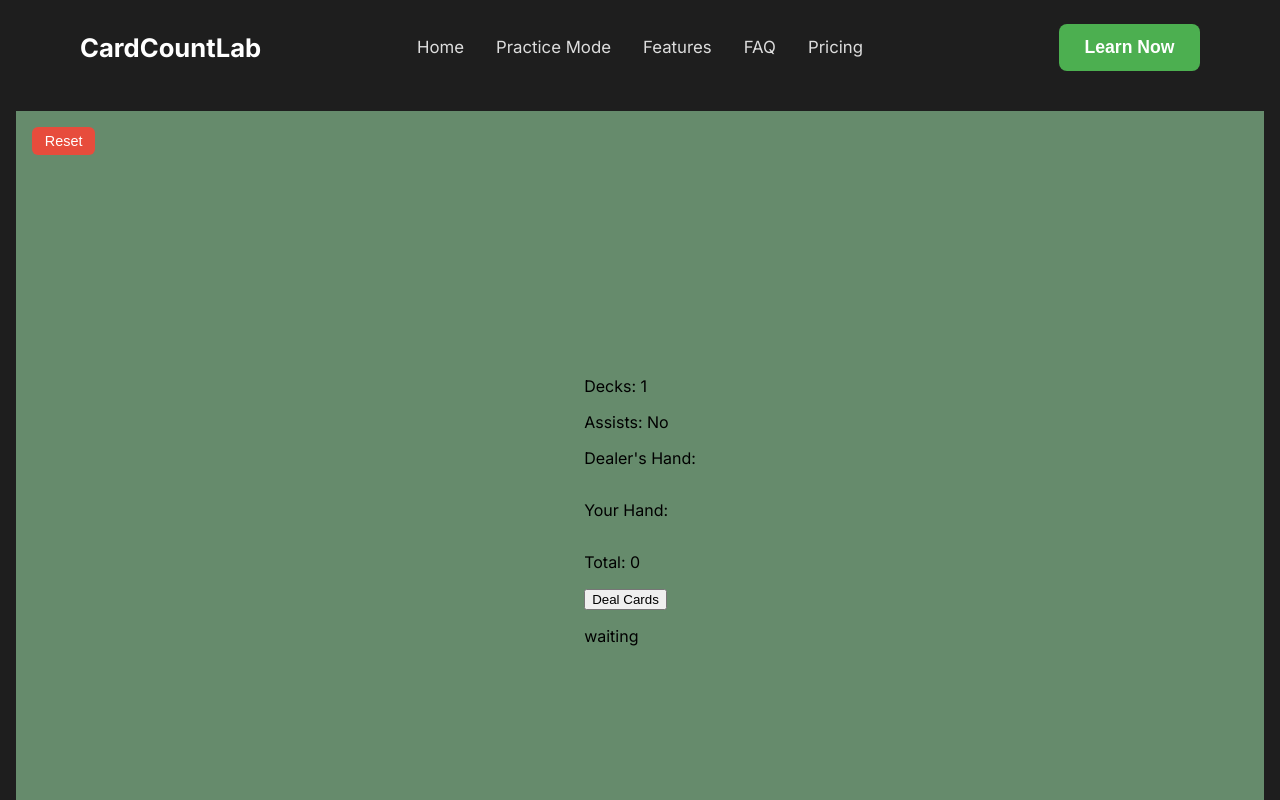
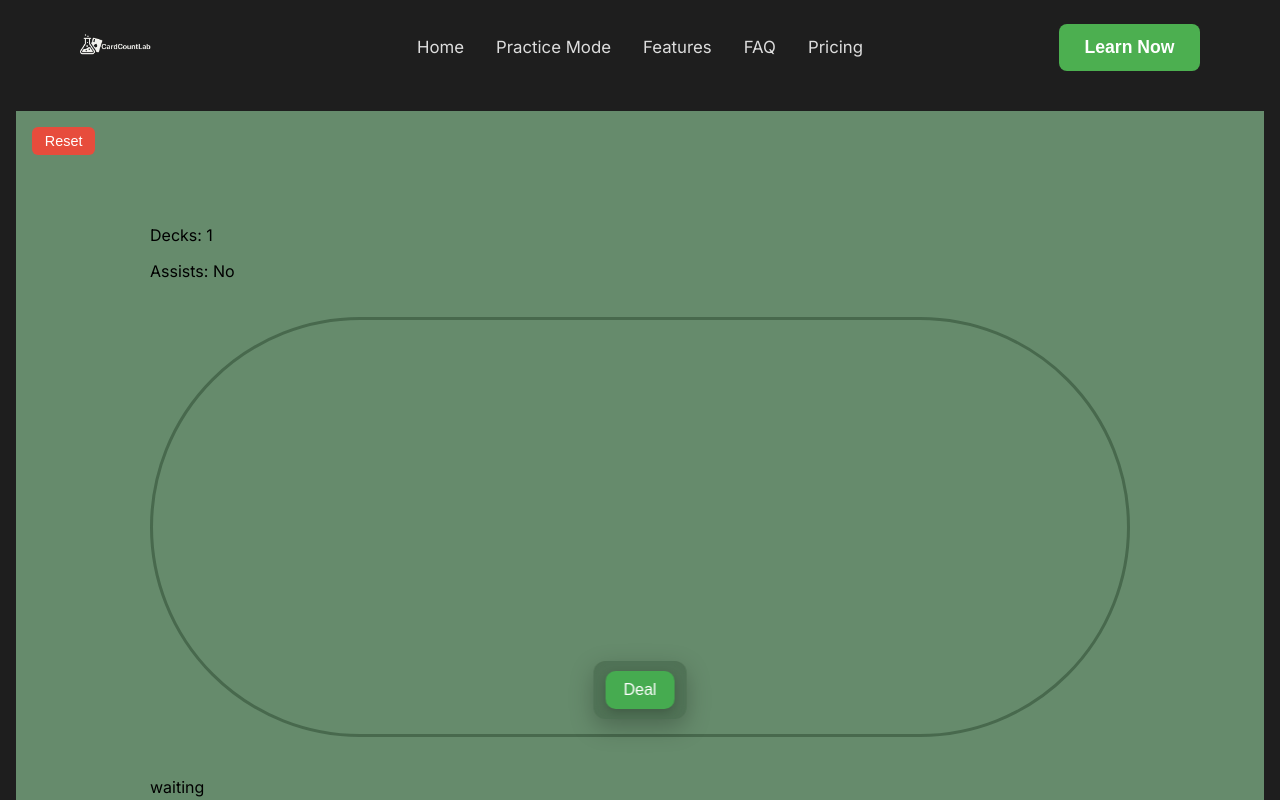
Before and after one commit to Edward-Zhao0/CardCountLab, a React (Vite) app: page /practice in a window 1280 px wide. Both pictures are taken after a click on the button "Start Practice". Built offline with nearby package versions, Linux system fonts and the light colour scheme.

Commit message:
Updated Practice Mode Graphics and UI

```diff
--- a/src/App.jsx
+++ b/src/App.jsx
@@ -2,7 +2,7 @@ import { Routes, Route } from "react-router-dom";
 import Home from "./pages/home.jsx";
 import PracticeMode from "./pages/practicemode.jsx";
 import Header from "./components/Header.jsx";
-import "./App.css"; // add global styles
+import "./App.css";
 
 const App = () => {
   return (
--- a/src/components/Header.jsx
+++ b/src/components/Header.jsx
@@ -1,12 +1,14 @@
-// Header.jsx
 import { Link } from "react-router-dom";
 import "../styles/Header.css";
+import textlogo from "../assets/LogoText.png";
 
 const Header = () => {
   return (
     <nav className="navbar">
         <div className="header-left">
-            <p className="logo">CardCountLab</p>
+            <Link to="/">
+                <img src={textlogo} alt="CardCountLab" className="logo" />
+            </Link>
         </div>
         <div className="header-center">
             <Link to="/">Home</Link>
--- a/src/components/PracticeGame.jsx
+++ b/src/components/PracticeGame.jsx
@@ -1,141 +1,121 @@
 // import "../styles/PracticeGame.css";
-import { useState } from "react";
-import { useEffect } from "react";
+import { useState, useEffect } from "react";
 import Card from "./Card.jsx";
 import "../styles/PracticeGame.css";
 
-const PracticeGame = ({numberOfDecks, assistsEnabled}) => {
+const PracticeGame = ({ numberOfDecks, assistsEnabled }) => {
   const [deck, setDeck] = useState(shuffleDeck(generateDeck(numberOfDecks)));
   const [playerHand, setPlayerHand] = useState([]);
   const [dealerHand, setDealerHand] = useState([]);
   const [gameStatus, setGameStatus] = useState("waiting"); // "waiting", "in-progress", "player-bust", "dealer-bust", "player-win", "dealer-win", "push"
   const [showStartButton, setShowStartButton] = useState(true);
-    const [dealId, setDealId] = useState(0); //This is used so that the animation does not restart for every time I press stand or press hit
+  const [dealId, setDealId] = useState(0);
   const [dealerHoleHidden, setDealerHoleHidden] = useState(true);
 
   useEffect(() => {
-        if (gameStatus === "player-bust" || gameStatus === "dealer-bust" || gameStatus === "player-win" || gameStatus === "dealer-win" || gameStatus === "push") {
+    if (
+      gameStatus === "player-bust" ||
+      gameStatus === "dealer-bust" ||
+      gameStatus === "player-win" ||
+      gameStatus === "dealer-win" ||
+      gameStatus === "push"
+    ) {
       setShowStartButton(true);
     }
   }, [gameStatus]);
 
   useEffect(() => {
-        if (calculateHandTotal(playerHand) > 21) {
-          setGameStatus("player-bust");
-        }
+    if (calculateHandTotal(playerHand) > 21) setGameStatus("player-bust");
   }, [playerHand]);
 
   useEffect(() => {
-        if (calculateHandTotal(dealerHand) > 21) {
-          setGameStatus("dealer-bust");
-        }
+    if (calculateHandTotal(dealerHand) > 21) setGameStatus("dealer-bust");
   }, [dealerHand]);
 
-
-
   function generateDeck(numDecks) {
-        const suits = ['Hearts', 'Diamonds', 'Clubs', 'Spades'];
-        const values = [
-            'A', '2', '3', '4', '5', '6', '7', '8', '9', '10',
-            'J', 'Q', 'K'
-        ];
+    const suits = ["Hearts", "Diamonds", "Clubs", "Spades"];
+    const values = ["A", "2", "3", "4", "5", "6", "7", "8", "9", "10", "J", "Q", "K"];
     let deck = [];
-        for (let i = 0; i<numDecks; i++) {
+    for (let i = 0; i < numDecks; i++) {
       for (let j = 0; j < suits.length; j++) {
-                for (let k = 0; k <values.length; k++) {
-                    deck.push({suit: suits[j], value: values[k]});
+        for (let k = 0; k < values.length; k++) {
+          deck.push({ suit: suits[j], value: values[k] });
         }
       }
     }
     return deck;
   }
 
-    function shuffleDeck(deck) {
-        //Use the Fisher-Yates shuffle algorithm
-        for (let i = deck.length - 1; i > 0; i--) {
-            //Random int 0 <= j <= i
-            let j = Math.floor((Math.random() * (i+1)));
-            //Swap cards
-            let placeholder = deck[i];
-            deck[i] = deck[j];
-            deck[j] = placeholder;
+  function shuffleDeck(d) {
+    for (let i = d.length - 1; i > 0; i--) {
+      const j = Math.floor(Math.random() * (i + 1));
+      [d[i], d[j]] = [d[j], d[i]];
     }
-        return deck;
+    return d;
   }
 
-    function dealInitialHands(deck) {
-        if (deck.length < 4) {
-            //Reshuffle if not enough cards
+  function dealInitialHands(d) {
+    if (d.length < 4) {
       setDeck(shuffleDeck(generateDeck(numberOfDecks)));
       return;
     }
-        setPlayerHand([deck[0], deck[2]]);
-        setDealerHand([deck[1], deck[3]]);
-        setDeck(deck.slice(4));
-
-        //Hide the card of the dealer
+    setPlayerHand([d[0], d[2]]);
+    setDealerHand([d[1], d[3]]);
+    setDeck(d.slice(4));
     setDealerHoleHidden(true);
-        setDealId(prev => prev + 1);
-
-
+    setDealId((p) => p + 1);
     setGameStatus("in-progress");
   }
 
-    function dealPlayerHand(deck, hand) {
-        const card = deck[0];
+  function dealPlayerHand(d, hand) {
+    const card = d[0];
     const newHand = [...hand, card];
-        const newDeck = deck.slice(1);
-
     setPlayerHand(newHand);
-        setDeck(newDeck);
+    setDeck(d.slice(1));
   }
 
-    function dealDealerHand(deck, hand) {
-        const card = deck[0];
+  function dealDealerHand(d, hand) {
+    const card = d[0];
     const newHand = [...hand, card];
-        const newDeck = deck.slice(1);
-
     setDealerHand(newHand);
-        setDeck(newDeck);
-        if (calculateHandTotal(newHand) > 21) {
-            setGameStatus("player-bust");
-        }
+    setDeck(d.slice(1));
+    if (calculateHandTotal(newHand) > 21) setGameStatus("player-bust");
   }
 
   const renderCard = (card, index) => (
-        <Card
-          key={`${card.value}-${card.suit}-${index}-${dealId}`}
-          value={card.value}
-          suit={card.suit}
-        />
+    <Card key={`${card.value}-${card.suit}-${index}-${dealId}`} value={card.value} suit={card.suit} />
   );
 
+  // Display like "8 / 18" for soft totals
+  function handDisplay(hand) {
+    if (!hand || hand.length === 0) return "";
+    let total = 0, aces = 0;
+    for (const c of hand) {
+      const v = c.value;
+      if (v === "A") { total += 11; aces++; }
+      else if (v === "K" || v === "Q" || v === "J") total += 10;
+      else total += Number(v);
+    }
+    let alt = null;
+    if (aces > 0) alt = total - 10;
+    while (total > 21 && aces > 0) { total -= 10; aces--; }
+    return (alt !== null && alt > 0 && alt !== total) ? `${alt} / ${total}` : `${total}`;
+  }
+
   function calculateHandTotal(hand) {
-        let total = 0;
-        for (let i = 0; i < hand.length; i++) {
-            if (hand[i].value === 'A') {
-                if (total + 11 > 21) {
-                    total += 1;
+    let total = 0, aces = 0;
+    for (const c of hand) {
+      const v = c.value;
+      if (v === "A") { total += 11; aces++; }
+      else if (v === "K" || v === "Q" || v === "J") total += 10;
+      else total += Number(v);
     }
-                else {
-                    total += 11;
-                }
-            }
-            else if (hand[i].value === 'K' || hand[i].value === 'Q' || hand[i].value === 'J') {
-                total += 10;
-            }
-            else{
-                total += Number((hand[i].value));
-            }
-        }
+    while (total > 21 && aces > 0) { total -= 10; aces--; }
     return total;
   }
 
-    function checkForBusts() {
-    }
-
   function hit() {
-        if (gameStatus !== "in-progress") return; // Only allow hit if game is in progress
+    if (gameStatus !== "in-progress") return;
     dealPlayerHand(deck, playerHand);
   }
 
@@ -152,31 +132,28 @@ const PracticeGame = ({numberOfDecks, assistsEnabled}) => {
 
     setDealerHand(newDealerHand);
     setDeck(newDeck);
-
-        //Reveal hole card
     setDealerHoleHidden(false);
 
     const dealerTotal = calculateHandTotal(newDealerHand);
     const playerTotal = calculateHandTotal(playerHand);
 
-        if (dealerTotal > 21) {
-          setGameStatus("dealer-bust");
-        } else if (dealerTotal > playerTotal) {
-          setGameStatus("dealer-win");
-        } else if (dealerTotal < playerTotal) {
-          setGameStatus("player-win");
-        } else {
-          setGameStatus("push");
+    if (dealerTotal > 21) setGameStatus("dealer-bust");
+    else if (dealerTotal > playerTotal) setGameStatus("dealer-win");
+    else if (dealerTotal < playerTotal) setGameStatus("player-win");
+    else setGameStatus("push");
   }
-    }
-
 
   return (
     <div className="game-screen">
       <p>Decks: {numberOfDecks}</p>
       <p>Assists: {assistsEnabled ? "Yes" : "No"}</p>
-        <div className="dealer">
-            <p>Dealer's Hand: </p>
+
+      {/* Ring Graphic */}
+      <div className="board">
+        <div className="ring" />
+
+        {/* Dealer section */}
+        <div className="dealer section">
           <div className="dealer-hand">
             {dealerHand.map((card, i) => (
               <Card
@@ -187,32 +164,41 @@ const PracticeGame = ({numberOfDecks, assistsEnabled}) => {
               />
             ))}
           </div>
+          {dealerHand.length > 0 && (
+            <div className="hand-pill dealer-pill">
+              {dealerHoleHidden ? handDisplay([dealerHand[0]]) : handDisplay(dealerHand)}
+            </div>
+          )}
         </div>
 
-        <div className="player">
-            <p>Your Hand: </p>
-            <div className="player-hand">
-                {/* Map loops through every element in array and calls function */}
-                {playerHand.map(renderCard)}
-            </div>
-            <p>Total: {calculateHandTotal(playerHand)}</p>
+        {/* Player section */}
+        <div className="player section">
+          <div className="player-hand">{playerHand.map(renderCard)}</div>
+          {playerHand.length > 0 && (
+            <div className="hand-pill player-pill">{handDisplay(playerHand)}</div>
+          )}
         </div>
 
-        <div className="controls">
-            {!showStartButton && <button className="hit-button" onClick={() => hit()}>Hit</button>}
-            {!showStartButton && <button className="stand-button" onClick={() => stand()}>Stand</button>}
-            {!showStartButton && <br />}
-            {/* If true, show, if not, hide */}
-            {showStartButton && <button
-                className="deal-button"
+        {/* Button bar */}
+        <div className="controls-bar">
+          {!showStartButton ? (
+            <>
+              <button className="game-btn secondary" onClick={hit}>Hit</button>
+              <button className="game-btn primary" onClick={stand}>Stand</button>
+            </>
+          ) : (
+            <button
+              className="game-btn primary"
               onClick={() => {
-                    setDealId(prev => prev + 1);
+                setDealId((prev) => prev + 1);
                 dealInitialHands(deck);
                 setShowStartButton(false);
               }}
             >
-                Deal Cards
-                </button> }
+              Deal
+            </button>
+          )}
+        </div>
       </div>
 
       <div className="status">
--- a/src/styles/Header.css
+++ b/src/styles/Header.css
@@ -10,12 +10,17 @@
     z-index: 1000;
   }
 
+  .logo {
+    height: 100px; /* adjust size */
+    width: auto;
+    cursor: pointer;
+  }
+
   /* Left logo */
-  .header-left .logo {
-    font-size: 1.6rem;
-    font-weight: bold;
-    margin: 0;
-    color: #fff;
+  .header-left img.logo {
+    height: 100%;          /* scale within navbar height */
+    max-height: 40px;      /* control max size */
+    width: auto;
   }
 
   /* Center nav links */
--- a/src/styles/PracticeGame.css
+++ b/src/styles/PracticeGame.css
@@ -1,66 +1,110 @@
 @keyframes deal {
-    from {
-      opacity: 0;
-      transform: translateY(-20px) rotate(-5deg);
-    }
-    to {
-      opacity: 1;
-      transform: translateY(0) rotate(0);
-    }
+  from { opacity: 0; transform: translateY(-20px) rotate(-5deg); }
+  to   { opacity: 1; transform: translateY(0) rotate(0); }
 }
 
-  .dealer-hand {
-    display: flex;
-    flex-direction: row;
-    gap: 2px;
+.board {
+  position: relative;
+  width: min(980px, 94vw);
+  height: clamp(240px, 38vw, 420px);
+  margin: 36px auto 40px;
+  background: transparent;
 }
 
-  .dealer-hand .card {
-    margin-left: -20px;
-    opacity: 0;
-    animation: deal 0.4s ease forwards;
+.ring {
+  position: absolute;
+  inset: 0;
+  border: 3px solid rgba(16, 42, 20, 0.35);
+  border-radius: 9999px;
+  pointer-events: none;
 }
 
-  /* Make first card not shift left */
-  .dealer-hand .card:first-child {
-    margin-left: 0;
+.section {
+  position: absolute;
+  left: 50%;
+  transform: translateX(-50%);
+  width: 86%;
+  display: flex;
+  flex-direction: column;
+  align-items: center;
 }
 
+.dealer.section { top: 22px; }
+.player.section { bottom: 96px; }
+
+.dealer-hand,
 .player-hand {
   display: flex;
   flex-direction: row;
   gap: 2px;
+  justify-content: center;
 }
 
+.dealer-hand .card,
 .player-hand .card {
   opacity: 0;
   animation: deal 0.4s ease forwards;
 }
 
+.dealer-hand .card + .card,
+.player-hand .card + .card { margin-left: -20px; }
+.dealer-hand .card:first-child { margin-left: 0; }
+.dealer-hand .card:nth-child(1),
+.player-hand .card:nth-child(1) { animation-delay: 0s; }
+.dealer-hand .card:nth-child(2),
+.player-hand .card:nth-child(2) { animation-delay: 0.2s; }
+.dealer-hand .card:nth-child(3),
+.player-hand .card:nth-child(3) { animation-delay: 0.4s; }
+.dealer-hand .card:nth-child(4),
+.player-hand .card:nth-child(4) { animation-delay: 0.6s; }
+.dealer-hand .card:nth-child(5),
+.player-hand .card:nth-child(5) { animation-delay: 1s; }
 
-  .dealer-hand .card:nth-child(1),
-  .player-hand .card:nth-child(1) {
-    animation-delay: 0s;
+.hand-pill {
+  background: rgba(18, 32, 22, 0.6);
+  color: #e9f3eb;
+  border: 1px solid rgba(255,255,255,0.12);
+  border-radius: 8px;
+  padding: 4px 10px;
+  font-size: 0.9rem;
+  font-weight: 700;
+  line-height: 1;
+  backdrop-filter: blur(4px);
+  box-shadow: 0 4px 10px rgba(0,0,0,0.18);
+  user-select: none;
+}
+.dealer-pill { margin-top: 8px; }
+.player-pill { margin-bottom: 8px; order: -1; }
+
+.controls-bar {
+  position: absolute;
+  left: 50%;
+  bottom: 18px;
+  transform: translateX(-50%);
+  display: flex;
+  gap: 12px;
+  background: rgba(16, 42, 20, 0.25);
+  backdrop-filter: blur(6px);
+  padding: 10px 12px;
+  border-radius: 12px;
+  box-shadow: 0 8px 24px rgba(0,0,0,0.25);
+  z-index: 2;
 }
 
-  .dealer-hand .card:nth-child(2),
-  .player-hand .card:nth-child(2) {
-    animation-delay: 0.2s;
+.game-btn {
+  border: none;
+  border-radius: 10px;
+  padding: 10px 18px;
+  font-size: 1rem;
+  cursor: pointer;
+  color: #fff;
+  transition: transform .05s ease, box-shadow .15s ease, background .15s ease;
+  box-shadow: 0 4px 10px rgba(0,0,0,0.18);
 }
+.game-btn.primary   { background: #46ab50; }
+.game-btn.primary:hover { background: #34833c; }
+.game-btn.secondary { background: #2b6a31; }
+.game-btn.secondary:hover { background: #245a2a; }
+.game-btn:active { transform: translateY(2px); }
 
-  .dealer-hand .card:nth-child(3),
-  .player-hand .card:nth-child(3) {
-    animation-delay: 0.4s;
-  }
-
-  .dealer-hand .card:nth-child(4),
-  .player-hand .card:nth-child(4) {
-    animation-delay: 0.6s;
-  }
-
-  .dealer-hand .card:nth-child(5),
-  .player-hand .card:nth-child(5) {
-    animation-delay: 1s;
-  }
-
-  /* extend more nth-childs if you expect more cards */
+.game-screen { position: relative; }
```
Also changed, not shown: src/components/Card.jsx (+13 -3 lines), src/styles/Card.css (+37 -1 lines), src/styles/PracticeMode.css (+5 -6 lines), src/assets/LogoText.png (added). Lines whose indentation alone changed are shown as unchanged.
